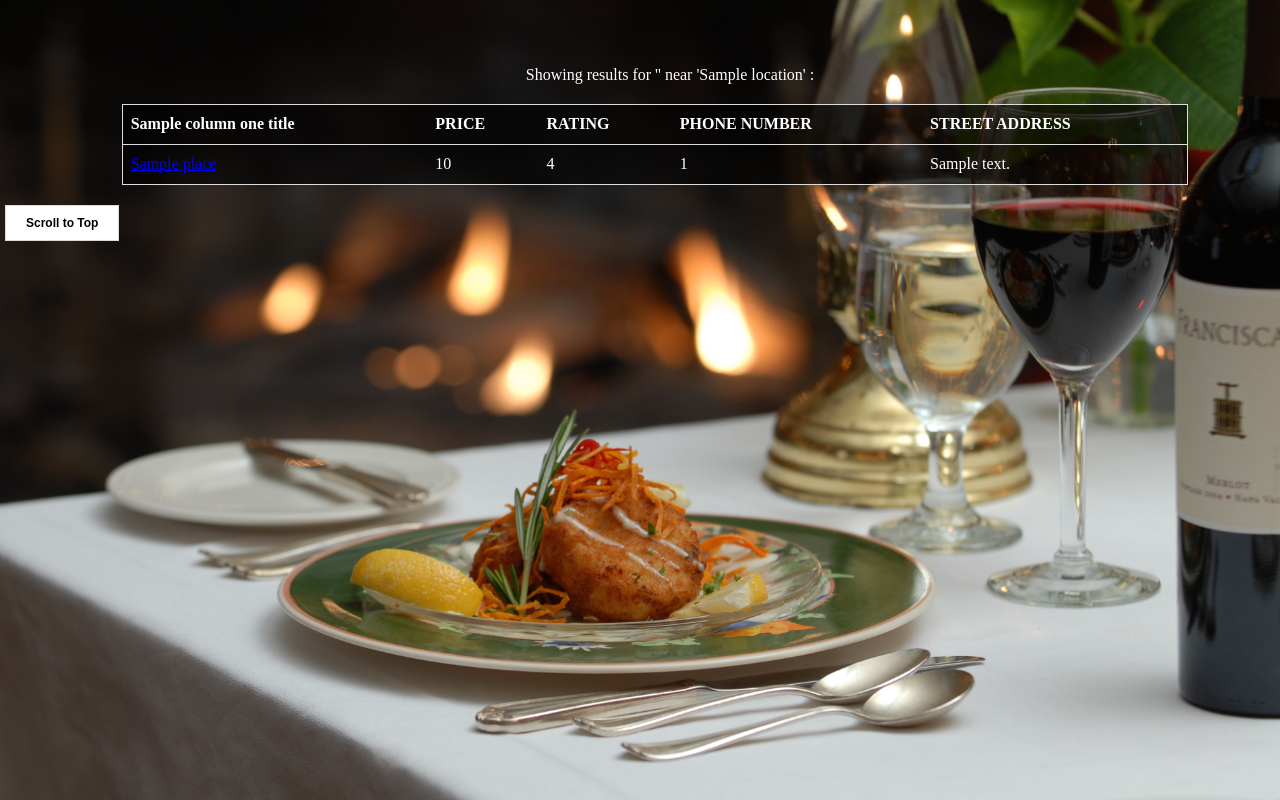
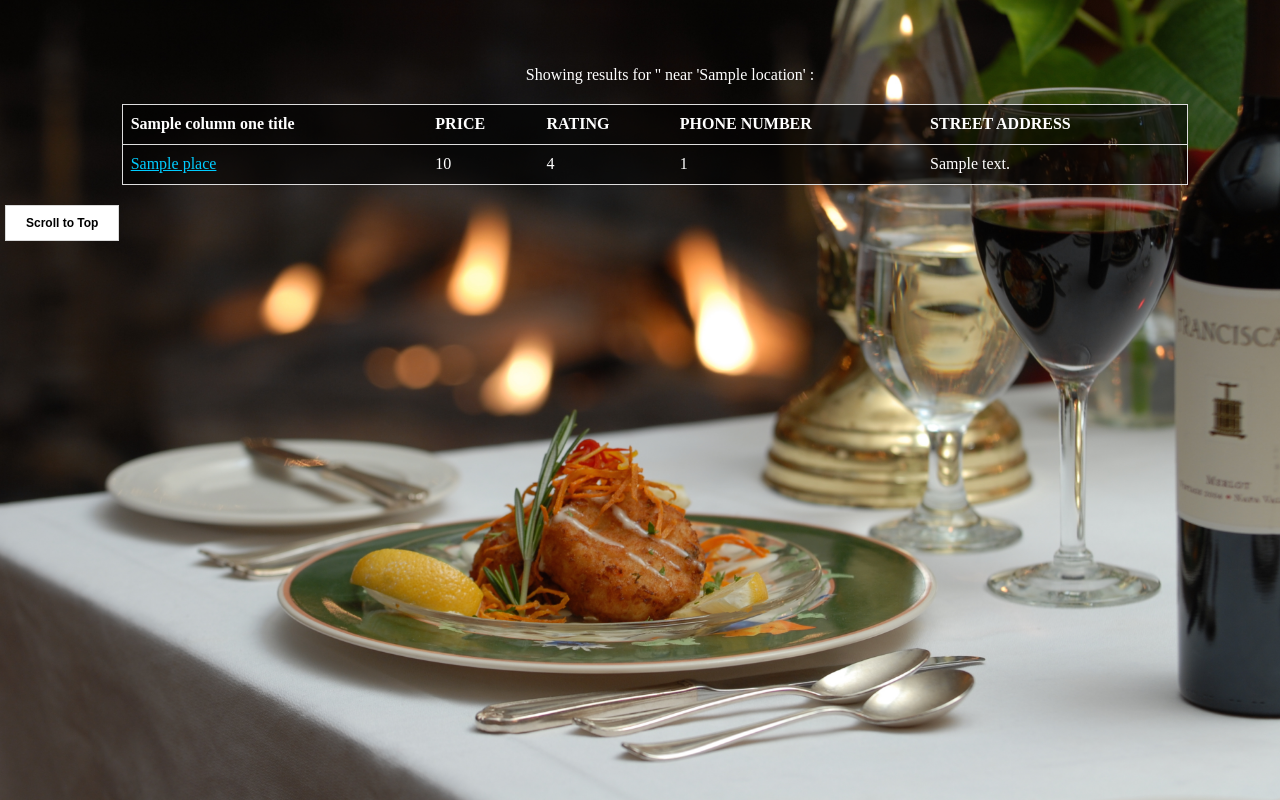
Before and after one commit to jusliu/places-web, a Python web app: template templates/results.html in a window 1280 px wide. Run offline with Jinja, Linux system fonts and the light colour scheme; the template is opened without the code that fills it: most values are stand-ins (such as "Sample title", 1, 10 or a date in 2020).

Commit message:
fixed link colors

```diff
--- a/templates/place.html
+++ b/templates/place.html
@@ -20,7 +20,7 @@
 					{{place.price}}
 					{% endif %}
 					{% if place.website %}
-					<br><a href="{{place.website}}">{{place.website}}</a>
+					<br><a style="color: #00CCFF;" href="{{place.website}}">{{place.website}}</a>
 					{% endif %}
 				</p>
 			</div>
--- a/templates/results.html
+++ b/templates/results.html
@@ -19,7 +19,7 @@
 				</tr>
 				{% for place in places %}
 				<tr>
-					<td><a href = "/place?id={{place.id}}">{{place.name}}</a></td>
+					<td><a style="color: #00CCFF;" href = "/place?id={{place.id}}">{{place.name}}</a></td>
 					<td>{{place.price}}</td>
 					{% if place.rating %}
 					<td>{{place.rating}}</td>
```
